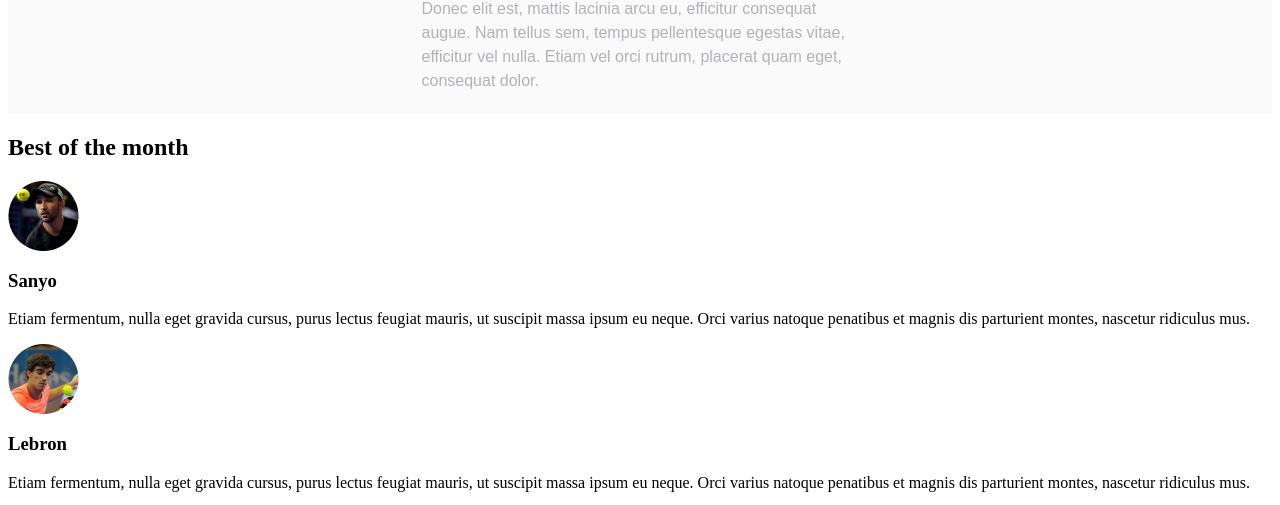
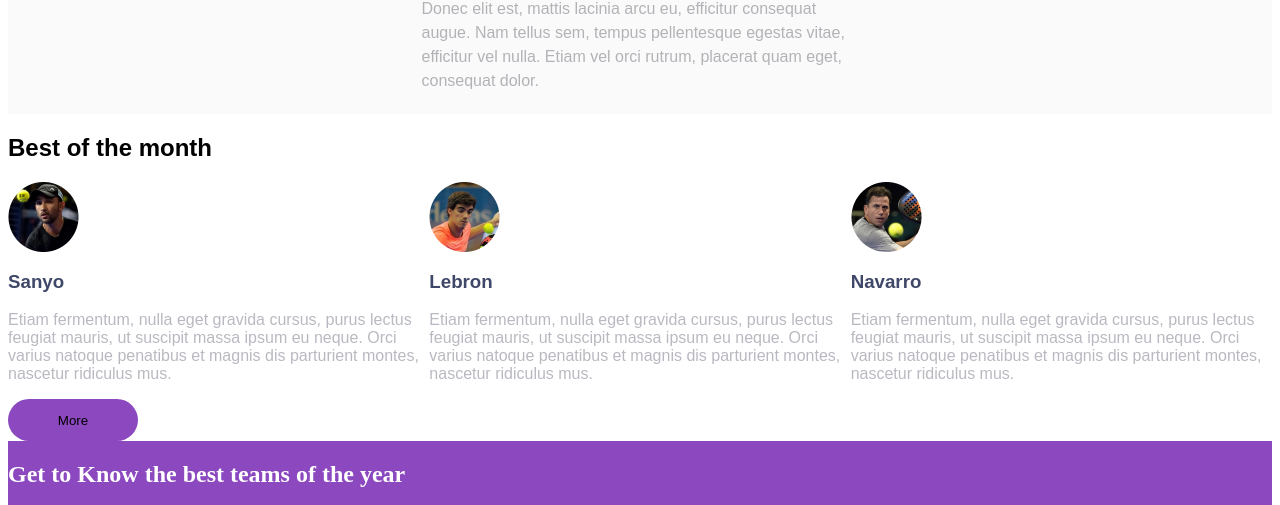
Before and after one commit to jonhg29/FinalFrontEnd, a plain HTML site: page index.html in a window 1280 px wide. Shown: the part 1062-1567 px from the top of the page. Drawn offline with Linux system fonts and the light colour scheme.

Commit message:
Add files via upload

```diff
--- a/css/estilos.css
+++ b/css/estilos.css
@@ -144,6 +144,7 @@
 }
 
 .piepag1 {
+  color: white;
   background-color: #8b48bf;
   display: flex;
 }
@@ -194,3 +195,20 @@
   background: #8b48bf;
   color: white;
 }
+.segundoT {
+  font-family: "Be Vietnam Pro", sans-serif;
+  size: 40px;
+  align-items: center;
+}
+.caja3 {
+  font-family: "Be Vietnam Pro", sans-serif;
+}
+.cajasInt {
+  display: flex;
+}
+.h3_name {
+  color: #3f4868;
+}
+.p_name {
+  color: #b9b9c1;
+}
```
